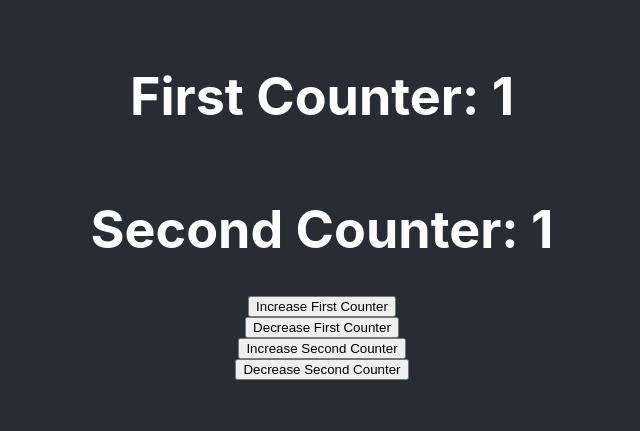
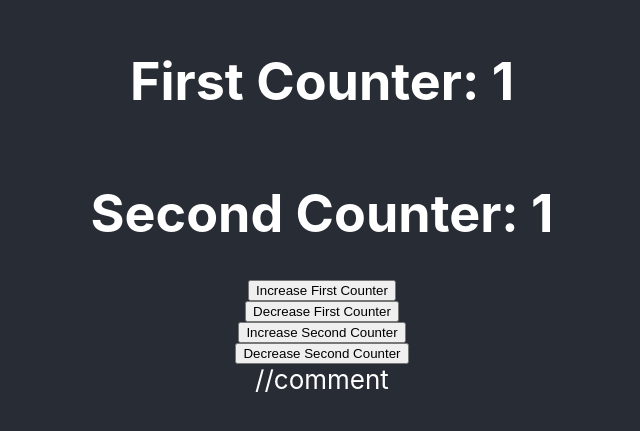
Before and after one commit to DimGryp/TestReduxApp, a React (Create React App) app: page / in a window 1280 px wide. Shown: the part 195-626 px from the top of the page, without its empty margins (318-958 px from the left). Built offline with nearby package versions, Linux system fonts and the light colour scheme.

Commit message:
Update App.js

```diff
--- a/src/App.js
+++ b/src/App.js
@@ -26,7 +26,7 @@ function App() {
           I changed it too - AG
           I changed it too
         </p> */}
-
+        //comment
       </header>
     </div>
   );
```
